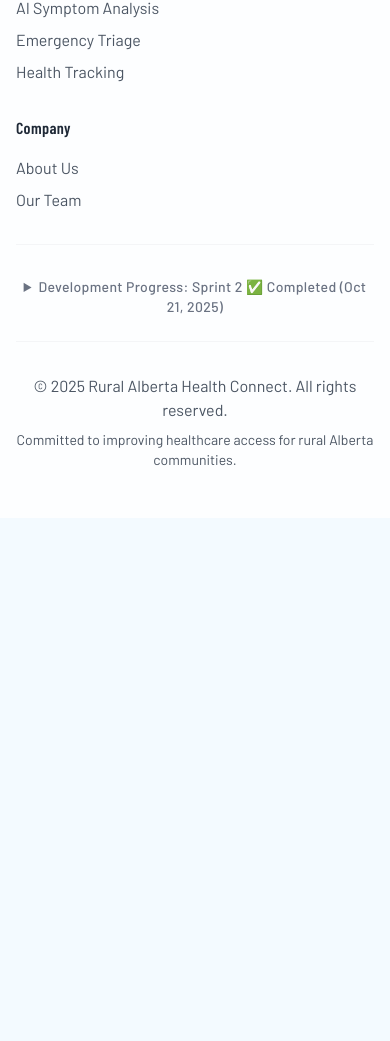
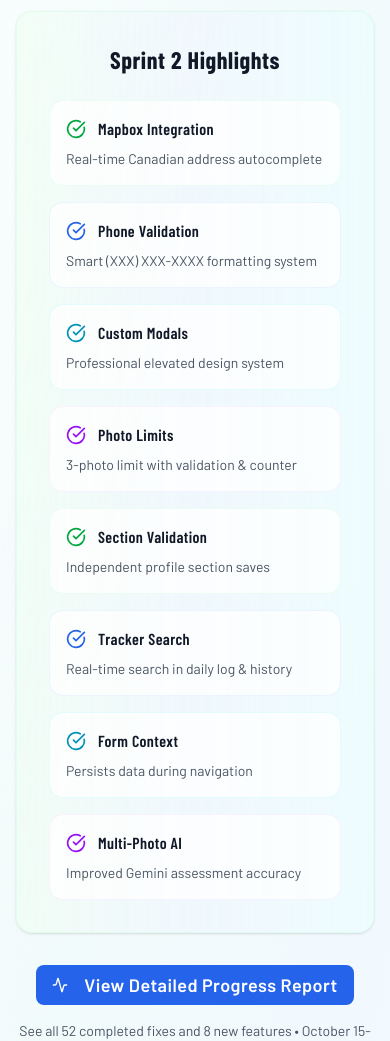
Before and after one commit to RhailynJane/rahc_website, a Next.js app: page / in a window 390 px wide. Shown: the part 9393-10434 px from the top of the page. Before the commit the page ends 9911 px from the top, so only its background shows below. Built offline with nearby package versions, Linux system fonts and the light colour scheme.

Commit message:
update and create new section for progress

```diff
--- a/app/page.js
+++ b/app/page.js
@@ -387,7 +387,7 @@ export default function HomePage() {
 
               {/* Desktop Navigation */}
               <div className="hidden md:flex items-center space-x-8 font-barlow">
-                {["services", "about", "team", "contact"].map((section) => (
+                {["services", "about", "team", "progress", "contact"].map((section) => (
                   <button
                     key={section}
                     onClick={() =>
@@ -418,7 +418,7 @@ export default function HomePage() {
             {/* Mobile Navigation */}
             {isMenuOpen && (
               <div className="md:hidden py-4 space-y-4 border-t border-gray-200/40 font-barlow">
-                {["services", "about", "team", "contact"].map((section) => (
+                {["services", "about", "team", "progress", "contact"].map((section) => (
                   <button
                     key={section}
                     onClick={() => {
@@ -725,6 +725,125 @@ export default function HomePage() {
           </div>
         </section>
 
+        {/* Development Progress Section */}
+        <section
+          id="progress"
+          className="py-20 bg-gradient-to-br from-white/70 via-green-50/40 to-blue-50/40 backdrop-blur-sm"
+        >
+          <div className="max-w-7xl mx-auto px-4 sm:px-6 lg:px-8">
+            <div className="text-center mb-16">
+              <Badge className="mb-6 bg-green-500/10 text-green-600 border-green-200 backdrop-blur-sm font-barlow font-semibold tracking-wide">
+                Sprint 2 Complete ✅
+              </Badge>
+              <h2 className="text-3xl md:text-4xl font-bold mb-4 text-balance text-gray-900 font-barlow-condensed">
+                Development Progress
+              </h2>
+              <p className="text-xl text-gray-600 max-w-3xl mx-auto text-pretty font-barlow">
+                Track our journey from user testing feedback to production-ready features.
+                Transparency in our development process.
+              </p>
+            </div>
+
+            {/* Sprint Stats Cards */}
+            <div className="grid grid-cols-2 sm:grid-cols-4 gap-4 mb-12">
+              <div className="text-center p-6 bg-green-50/50 rounded-xl border border-green-200/50 hover:scale-105 transition-transform duration-300">
+                <div className="text-3xl md:text-4xl font-bold text-green-600 font-barlow-condensed">52</div>
+                <div className="text-sm text-gray-600 font-barlow mt-2">Total Bugs Fixed ✓</div>
+              </div>
+              <div className="text-center p-6 bg-blue-50/50 rounded-xl border border-blue-100/50 hover:scale-105 transition-transform duration-300">
+                <div className="text-3xl md:text-4xl font-bold text-blue-600 font-barlow-condensed">8</div>
+                <div className="text-sm text-gray-600 font-barlow mt-2">New Features</div>
+              </div>
+              <div className="text-center p-6 bg-cyan-50/50 rounded-xl border border-cyan-100/50 hover:scale-105 transition-transform duration-300">
+                <div className="text-3xl md:text-4xl font-bold text-cyan-600 font-barlow-condensed">40+</div>
+                <div className="text-sm text-gray-600 font-barlow mt-2">Total Commits</div>
+              </div>
+              <div className="text-center p-6 bg-purple-50/50 rounded-xl border border-purple-100/50 hover:scale-105 transition-transform duration-300">
+                <div className="text-3xl md:text-4xl font-bold text-purple-600 font-barlow-condensed">1w</div>
+                <div className="text-sm text-gray-600 font-barlow mt-2">Sprint Duration</div>
+              </div>
+            </div>
+
+            {/* Sprint 2 Highlights */}
+            <div className="bg-gradient-to-r from-green-50/70 via-blue-50/60 to-cyan-50/70 rounded-2xl p-8 border border-green-200/30 shadow-sm mb-8">
+              <h3 className="text-2xl font-bold text-gray-900 mb-6 font-barlow-condensed text-center">Sprint 2 Highlights</h3>
+              <div className="grid grid-cols-1 sm:grid-cols-2 lg:grid-cols-4 gap-4">
+                <div className="bg-white/70 rounded-xl p-4 border border-green-100/50 hover:scale-105 transition-transform duration-300">
+                  <div className="flex items-center gap-3 mb-2">
+                    <CheckCircle className="h-5 w-5 text-green-600 flex-shrink-0" />
+                    <h4 className="font-semibold text-gray-900 font-barlow-condensed">Mapbox Integration</h4>
+                  </div>
+                  <p className="text-sm text-gray-600 font-barlow">Real-time Canadian address autocomplete</p>
+                </div>
+                <div className="bg-white/70 rounded-xl p-4 border border-blue-100/50 hover:scale-105 transition-transform duration-300">
+                  <div className="flex items-center gap-3 mb-2">
+                    <CheckCircle className="h-5 w-5 text-blue-600 flex-shrink-0" />
+                    <h4 className="font-semibold text-gray-900 font-barlow-condensed">Phone Validation</h4>
+                  </div>
+                  <p className="text-sm text-gray-600 font-barlow">Smart (XXX) XXX-XXXX formatting system</p>
+                </div>
+                <div className="bg-white/70 rounded-xl p-4 border border-cyan-100/50 hover:scale-105 transition-transform duration-300">
+                  <div className="flex items-center gap-3 mb-2">
+                    <CheckCircle className="h-5 w-5 text-cyan-600 flex-shrink-0" />
+                    <h4 className="font-semibold text-gray-900 font-barlow-condensed">Custom Modals</h4>
+                  </div>
+                  <p className="text-sm text-gray-600 font-barlow">Professional elevated design system</p>
+                </div>
+                <div className="bg-white/70 rounded-xl p-4 border border-purple-100/50 hover:scale-105 transition-transform duration-300">
+                  <div className="flex items-center gap-3 mb-2">
+                    <CheckCircle className="h-5 w-5 text-purple-600 flex-shrink-0" />
+                    <h4 className="font-semibold text-gray-900 font-barlow-condensed">Photo Limits</h4>
+                  </div>
+                  <p className="text-sm text-gray-600 font-barlow">3-photo limit with validation & counter</p>
+                </div>
+                <div className="bg-white/70 rounded-xl p-4 border border-green-100/50 hover:scale-105 transition-transform duration-300">
+                  <div className="flex items-center gap-3 mb-2">
+                    <CheckCircle className="h-5 w-5 text-green-600 flex-shrink-0" />
+                    <h4 className="font-semibold text-gray-900 font-barlow-condensed">Section Validation</h4>
+                  </div>
+                  <p className="text-sm text-gray-600 font-barlow">Independent profile section saves</p>
+                </div>
+                <div className="bg-white/70 rounded-xl p-4 border border-blue-100/50 hover:scale-105 transition-transform duration-300">
+                  <div className="flex items-center gap-3 mb-2">
+                    <CheckCircle className="h-5 w-5 text-blue-600 flex-shrink-0" />
+                    <h4 className="font-semibold text-gray-900 font-barlow-condensed">Tracker Search</h4>
+                  </div>
+                  <p className="text-sm text-gray-600 font-barlow">Real-time search in daily log & history</p>
+                </div>
+                <div className="bg-white/70 rounded-xl p-4 border border-cyan-100/50 hover:scale-105 transition-transform duration-300">
+                  <div className="flex items-center gap-3 mb-2">
+                    <CheckCircle className="h-5 w-5 text-cyan-600 flex-shrink-0" />
+                    <h4 className="font-semibold text-gray-900 font-barlow-condensed">Form Context</h4>
+                  </div>
+                  <p className="text-sm text-gray-600 font-barlow">Persists data during navigation</p>
+                </div>
+                <div className="bg-white/70 rounded-xl p-4 border border-purple-100/50 hover:scale-105 transition-transform duration-300">
+                  <div className="flex items-center gap-3 mb-2">
+                    <CheckCircle className="h-5 w-5 text-purple-600 flex-shrink-0" />
+                    <h4 className="font-semibold text-gray-900 font-barlow-condensed">Multi-Photo AI</h4>
+                  </div>
+                  <p className="text-sm text-gray-600 font-barlow">Improved Gemini assessment accuracy</p>
+                </div>
+              </div>
+            </div>
+
+            {/* View Details Button */}
+            <div className="text-center">
+              <Button
+                size="lg"
+                className="bg-blue-600 hover:bg-blue-700 text-white px-8 py-3 text-lg font-semibold tracking-wide font-barlow"
+                onClick={() => setShowBugModal(true)}
+              >
+                <Activity className="mr-2 h-5 w-5" />
+                View Detailed Progress Report
+              </Button>
+              <p className="mt-4 text-sm text-gray-600 font-barlow">
+                See all 52 completed fixes and 8 new features • October 15-21, 2025
+              </p>
+            </div>
+          </div>
+        </section>
+
         {/* Contact Section */}
         <section
           id="contact"
@@ -817,81 +936,6 @@ export default function HomePage() {
                   </ul>
                 </div>
               ))}
-            </div>
-
-            {/* Sprint Progress Section - Collapsible */}
-            <div className="border-t border-gray-200/40 mt-8 pt-8">
-              <details className="max-w-4xl mx-auto mb-6">
-                <summary className="cursor-pointer text-sm text-gray-500 hover:text-gray-700 transition-colors text-center font-barlow font-medium tracking-wide">
-                  Development Progress: Sprint 2 ✅ Completed (Oct 21, 2025)
-                </summary>
-                <div className="mt-6 grid grid-cols-2 sm:grid-cols-4 gap-3">
-                  <div className="text-center p-3 bg-green-50/50 rounded-lg border border-green-200/50">
-                    <div className="text-2xl font-bold text-green-600 font-barlow-condensed">52</div>
-                    <div className="text-xs text-gray-600 font-barlow">Total Bugs Fixed ✓</div>
-                  </div>
-                  <div className="text-center p-3 bg-blue-50/50 rounded-lg border border-blue-100/50">
-                    <div className="text-2xl font-bold text-blue-600 font-barlow-condensed">8</div>
-                    <div className="text-xs text-gray-600 font-barlow">New Features</div>
-                  </div>
-                  <div className="text-center p-3 bg-cyan-50/50 rounded-lg border border-cyan-100/50">
-                    <div className="text-2xl font-bold text-cyan-600 font-barlow-condensed">40+</div>
-                    <div className="text-xs text-gray-600 font-barlow">Total Commits</div>
-                  </div>
-                  <div className="text-center p-3 bg-purple-50/50 rounded-lg border border-purple-100/50">
-                    <div className="text-2xl font-bold text-purple-600 font-barlow-condensed">1w</div>
-                    <div className="text-xs text-gray-600 font-barlow">Sprint Duration</div>
-                  </div>
-                </div>
-
-                {/* Sprint 2 Highlights */}
-                <div className="mt-6 bg-gradient-to-r from-green-50/50 via-blue-50/50 to-cyan-50/50 rounded-xl p-4 border border-green-200/30">
-                  <h4 className="text-sm font-semibold text-gray-800 mb-3 font-barlow-condensed">Sprint 2 Highlights</h4>
-                  <div className="grid grid-cols-1 sm:grid-cols-2 gap-2 text-xs text-gray-700 font-barlow">
-                    <div className="flex items-center gap-2">
-                      <CheckCircle className="h-3.5 w-3.5 text-green-600 flex-shrink-0" />
-                      <span>Mapbox Address Autocomplete</span>
-                    </div>
-                    <div className="flex items-center gap-2">
-                      <CheckCircle className="h-3.5 w-3.5 text-green-600 flex-shrink-0" />
-                      <span>Phone Validation System</span>
-                    </div>
-                    <div className="flex items-center gap-2">
-                      <CheckCircle className="h-3.5 w-3.5 text-green-600 flex-shrink-0" />
-                      <span>Custom Modal Design</span>
-                    </div>
-                    <div className="flex items-center gap-2">
-                      <CheckCircle className="h-3.5 w-3.5 text-green-600 flex-shrink-0" />
-                      <span>3-Photo Upload Limit</span>
-                    </div>
-                    <div className="flex items-center gap-2">
-                      <CheckCircle className="h-3.5 w-3.5 text-green-600 flex-shrink-0" />
-                      <span>Section-Specific Validation</span>
-                    </div>
-                    <div className="flex items-center gap-2">
-                      <CheckCircle className="h-3.5 w-3.5 text-green-600 flex-shrink-0" />
-                      <span>Tracker Search Feature</span>
-                    </div>
-                    <div className="flex items-center gap-2">
-                      <CheckCircle className="h-3.5 w-3.5 text-green-600 flex-shrink-0" />
-                      <span>Multi-Photo AI Assessment</span>
-                    </div>
-                    <div className="flex items-center gap-2">
-                      <CheckCircle className="h-3.5 w-3.5 text-green-600 flex-shrink-0" />
-                      <span>SignUp Form Context</span>
-                    </div>
-                  </div>
-                </div>
-
-                <div className="mt-4 text-center flex flex-col sm:flex-row gap-3 justify-center items-center">
-                  <button
-                    onClick={() => setShowBugModal(true)}
-                    className="text-sm text-blue-600 hover:text-blue-700 underline font-barlow transition-all duration-300 hover:scale-105 cursor-pointer"
-                  >
-                    View all completed fixes & enhancements →
-                  </button>
-                </div>
-              </details>
             </div>
 
             <div className="border-t border-gray-200/40 pt-8 text-center text-gray-600">
```
